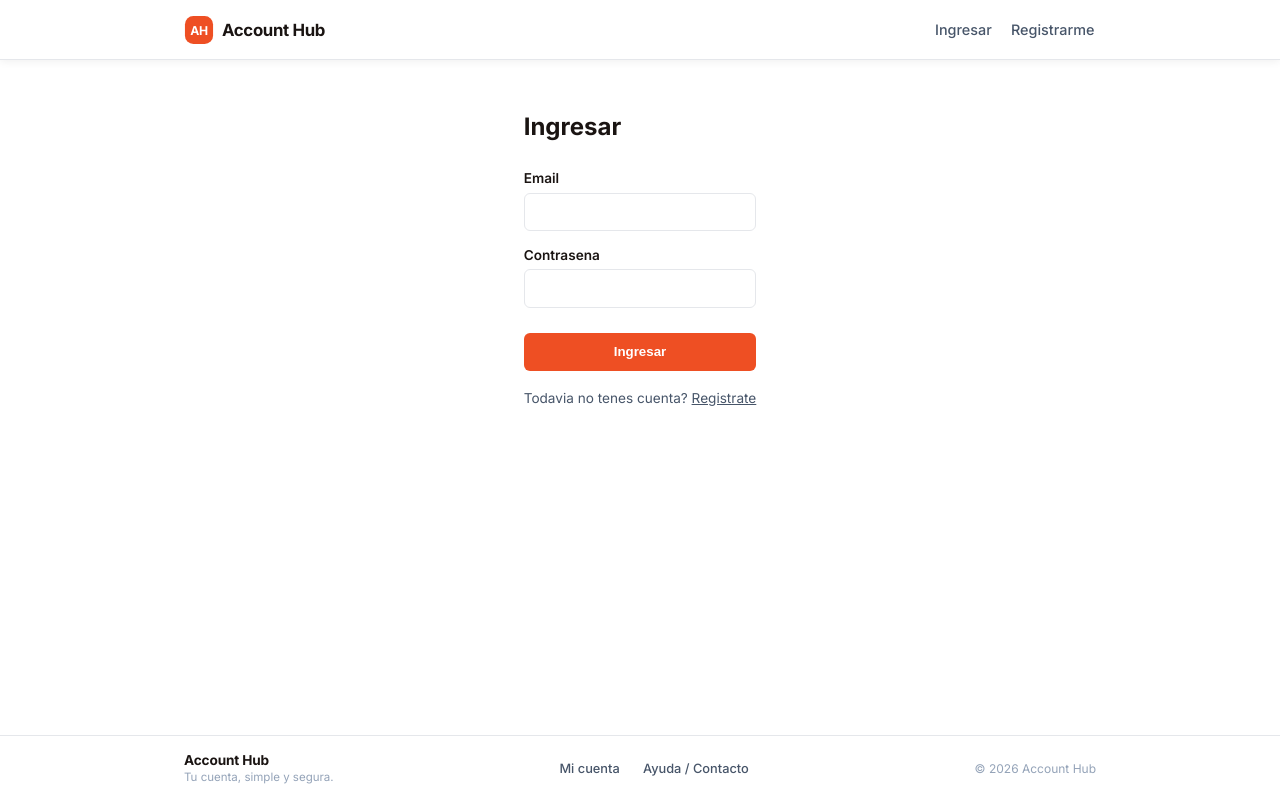
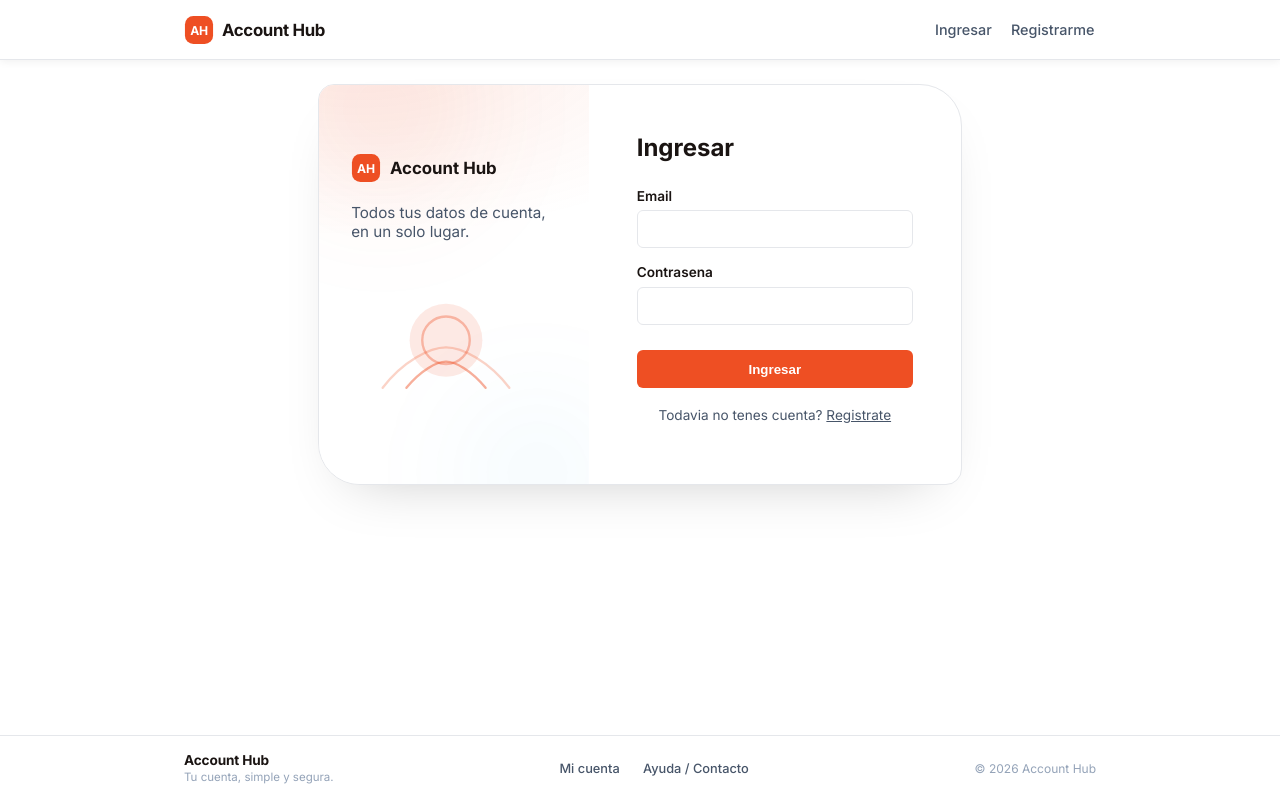
Before and after one commit to Sincro-arg/AH-front, an Angular app: page /login in a window 1280 px wide. Built offline with nearby package versions, Linux system fonts and the light colour scheme.

Commit message:
tarea 620: dar presencia visual a login y registro con tarjeta y panel de marca tipo home
Agent: c1

```diff
--- a/src/app/components/login/login.css
+++ b/src/app/components/login/login.css
@@ -1,8 +1,128 @@
-.login {
-  padding: 2rem 1.5rem;
-  max-width: 380px;
-  margin: 0 auto;
+.login-page {
+  display: flex;
+  align-items: stretch;
+  width: 100%;
+  max-width: 960px;
+  margin: 1.5rem auto;
+  border: 1px solid var(--color-border);
+  border-radius: 16px 42px 16px 42px;
+  overflow: hidden;
+  background-color: var(--color-surface);
+  box-shadow: 0 24px 60px -34px rgba(0, 0, 0, 0.25);
   font-family: var(--font-family-base);
+}
+
+/* ── Panel de marca (blobs + ilustracion, mismo patron que home-hero) ── */
+.login-page__panel {
+  position: relative;
+  flex: 1 1 42%;
+  min-width: 0;
+  overflow: hidden;
+  padding: 2.5rem 2rem;
+  display: flex;
+  align-items: center;
+  background:
+    radial-gradient(700px 320px at 15% -10%, rgba(238, 79, 35, 0.1), transparent 60%),
+    var(--color-surface);
+}
+
+.login-page__panel-bg {
+  position: absolute;
+  inset: 0;
+  z-index: 0;
+  overflow: hidden;
+  pointer-events: none;
+}
+
+.login-page__blob {
+  position: absolute;
+  border-radius: 50%;
+  filter: blur(60px);
+  opacity: 0.5;
+  will-change: transform;
+}
+
+.login-page__blob--1 {
+  width: 240px;
+  height: 240px;
+  top: -100px;
+  left: -60px;
+  background: radial-gradient(circle, rgba(238, 79, 35, 0.32), transparent 70%);
+  animation: login-blob-drift-1 20s ease-in-out infinite alternate;
+}
+
+.login-page__blob--2 {
+  width: 200px;
+  height: 200px;
+  bottom: -90px;
+  right: -50px;
+  background: radial-gradient(circle, rgba(14, 165, 233, 0.18), transparent 70%);
+  animation: login-blob-drift-2 24s ease-in-out infinite alternate;
+}
+
+@keyframes login-blob-drift-1 {
+  from {
+    transform: translate(0, 0) scale(1);
+  }
+  to {
+    transform: translate(24px, 22px) scale(1.1);
+  }
+}
+
+@keyframes login-blob-drift-2 {
+  from {
+    transform: translate(0, 0) scale(1);
+  }
+  to {
+    transform: translate(-24px, -18px) scale(1.08);
+  }
+}
+
+.login-page__panel-content {
+  position: relative;
+  z-index: 1;
+}
+
+.login-page__brand {
+  display: inline-flex;
+  align-items: center;
+  gap: 0.55rem;
+  font-weight: 800;
+  font-size: 1.05rem;
+  color: var(--color-text);
+}
+
+.login-page__brand-logo {
+  width: 30px;
+  height: 30px;
+}
+
+.login-page__tagline {
+  margin: 1rem 0 0;
+  max-width: 26ch;
+  color: var(--color-text-muted);
+  font-size: 0.95rem;
+}
+
+.login-page__illustration {
+  width: 190px;
+  max-width: 100%;
+  margin-top: 1.75rem;
+}
+
+/* ── Tarjeta con el formulario ── */
+.login-page__card {
+  flex: 1 1 58%;
+  min-width: 0;
+  padding: clamp(2rem, 5vw, 3rem) clamp(1.5rem, 5vw, 3rem);
+  display: flex;
+  flex-direction: column;
+  justify-content: center;
+  font-family: var(--font-family-base);
+}
+
+.login-page__card h1 {
+  margin: 0;
 }
 
 .login__form {
@@ -67,3 +187,49 @@
   color: var(--color-text-muted);
   text-align: center;
 }
+
+@media (max-width: 720px) {
+  .login-page {
+    flex-direction: column;
+    margin: 0;
+    border-radius: 0;
+    border-left: none;
+    border-right: none;
+    box-shadow: none;
+  }
+
+  .login-page__panel {
+    flex: none;
+    padding: 1.75rem 1.5rem 1.25rem;
+    text-align: center;
+  }
+
+  .login-page__panel-content {
+    width: 100%;
+  }
+
+  .login-page__brand {
+    justify-content: center;
+    width: 100%;
+  }
+
+  .login-page__tagline {
+    max-width: none;
+    margin-left: auto;
+    margin-right: auto;
+  }
+
+  .login-page__illustration {
+    display: none;
+  }
+
+  .login-page__card {
+    padding: 1.75rem 1.5rem 2.25rem;
+  }
+}
+
+@media (prefers-reduced-motion: reduce) {
+  .login-page__blob {
+    animation: none;
+  }
+}
--- a/src/app/components/login/login.html
+++ b/src/app/components/login/login.html
@@ -1,4 +1,42 @@
-<section class="login">
+<section class="login-page">
+  <div class="login-page__panel" aria-hidden="true">
+    <div class="login-page__panel-bg">
+      <span class="login-page__blob login-page__blob--1"></span>
+      <span class="login-page__blob login-page__blob--2"></span>
+    </div>
+
+    <div class="login-page__panel-content">
+      <span class="login-page__brand">
+        <svg class="login-page__brand-logo" viewBox="0 0 32 32" fill="none" focusable="false">
+          <rect x="1" y="1" width="30" height="30" rx="9" fill="var(--color-primary)" />
+          <text x="16" y="21.5" text-anchor="middle" font-family="Inter, sans-serif" font-size="13" font-weight="800" fill="#fff">AH</text>
+        </svg>
+        Account Hub
+      </span>
+      <p class="login-page__tagline">Todos tus datos de cuenta, en un solo lugar.</p>
+
+      <svg class="login-page__illustration" viewBox="0 0 240 180" fill="none">
+        <circle cx="120" cy="90" r="46" fill="var(--color-primary)" opacity="0.12" />
+        <circle cx="120" cy="90" r="30" stroke="var(--color-primary)" stroke-width="3" opacity="0.35" />
+        <path
+          d="M40 150c26-34 60-51 80-51s54 17 80 51"
+          stroke="var(--color-primary)"
+          stroke-width="3"
+          stroke-linecap="round"
+          opacity="0.25"
+        />
+        <path
+          d="M70 150c18-22 38-33 50-33s32 11 50 33"
+          stroke="var(--color-primary)"
+          stroke-width="3"
+          stroke-linecap="round"
+          opacity="0.45"
+        />
+      </svg>
+    </div>
+  </div>
+
+  <div class="login-page__card">
     <h1>Ingresar</h1>
 
     @if (cuentaCreada()) {
@@ -36,4 +74,5 @@
     <p class="login__footer">
       Todavia no tenes cuenta? <a routerLink="/registro">Registrate</a>
     </p>
+  </div>
 </section>
--- a/src/app/components/registro/registro.css
+++ b/src/app/components/registro/registro.css
@@ -1,8 +1,128 @@
-.registro {
-  padding: 2rem 1.5rem;
-  max-width: 420px;
-  margin: 0 auto;
+.login-page {
+  display: flex;
+  align-items: stretch;
+  width: 100%;
+  max-width: 960px;
+  margin: 1.5rem auto;
+  border: 1px solid var(--color-border);
+  border-radius: 16px 42px 16px 42px;
+  overflow: hidden;
+  background-color: var(--color-surface);
+  box-shadow: 0 24px 60px -34px rgba(0, 0, 0, 0.25);
   font-family: var(--font-family-base);
+}
+
+/* ── Panel de marca (blobs + ilustracion, mismo patron que home-hero) ── */
+.login-page__panel {
+  position: relative;
+  flex: 1 1 42%;
+  min-width: 0;
+  overflow: hidden;
+  padding: 2.5rem 2rem;
+  display: flex;
+  align-items: center;
+  background:
+    radial-gradient(700px 320px at 15% -10%, rgba(238, 79, 35, 0.1), transparent 60%),
+    var(--color-surface);
+}
+
+.login-page__panel-bg {
+  position: absolute;
+  inset: 0;
+  z-index: 0;
+  overflow: hidden;
+  pointer-events: none;
+}
+
+.login-page__blob {
+  position: absolute;
+  border-radius: 50%;
+  filter: blur(60px);
+  opacity: 0.5;
+  will-change: transform;
+}
+
+.login-page__blob--1 {
+  width: 240px;
+  height: 240px;
+  top: -100px;
+  left: -60px;
+  background: radial-gradient(circle, rgba(238, 79, 35, 0.32), transparent 70%);
+  animation: registro-blob-drift-1 20s ease-in-out infinite alternate;
+}
+
+.login-page__blob--2 {
+  width: 200px;
+  height: 200px;
+  bottom: -90px;
+  right: -50px;
+  background: radial-gradient(circle, rgba(14, 165, 233, 0.18), transparent 70%);
+  animation: registro-blob-drift-2 24s ease-in-out infinite alternate;
+}
+
+@keyframes registro-blob-drift-1 {
+  from {
+    transform: translate(0, 0) scale(1);
+  }
+  to {
+    transform: translate(24px, 22px) scale(1.1);
+  }
+}
+
+@keyframes registro-blob-drift-2 {
+  from {
+    transform: translate(0, 0) scale(1);
+  }
+  to {
+    transform: translate(-24px, -18px) scale(1.08);
+  }
+}
+
+.login-page__panel-content {
+  position: relative;
+  z-index: 1;
+}
+
+.login-page__brand {
+  display: inline-flex;
+  align-items: center;
+  gap: 0.55rem;
+  font-weight: 800;
+  font-size: 1.05rem;
+  color: var(--color-text);
+}
+
+.login-page__brand-logo {
+  width: 30px;
+  height: 30px;
+}
+
+.login-page__tagline {
+  margin: 1rem 0 0;
+  max-width: 26ch;
+  color: var(--color-text-muted);
+  font-size: 0.95rem;
+}
+
+.login-page__illustration {
+  width: 190px;
+  max-width: 100%;
+  margin-top: 1.75rem;
+}
+
+/* ── Tarjeta con el formulario ── */
+.login-page__card {
+  flex: 1 1 58%;
+  min-width: 0;
+  padding: clamp(2rem, 5vw, 3rem) clamp(1.5rem, 5vw, 3rem);
+  display: flex;
+  flex-direction: column;
+  justify-content: center;
+  font-family: var(--font-family-base);
+}
+
+.login-page__card h1 {
+  margin: 0;
 }
 
 .registro__form {
@@ -61,3 +181,49 @@
   color: var(--color-text-muted);
   text-align: center;
 }
+
+@media (max-width: 720px) {
+  .login-page {
+    flex-direction: column;
+    margin: 0;
+    border-radius: 0;
+    border-left: none;
+    border-right: none;
+    box-shadow: none;
+  }
+
+  .login-page__panel {
+    flex: none;
+    padding: 1.75rem 1.5rem 1.25rem;
+    text-align: center;
+  }
+
+  .login-page__panel-content {
+    width: 100%;
+  }
+
+  .login-page__brand {
+    justify-content: center;
+    width: 100%;
+  }
+
+  .login-page__tagline {
+    max-width: none;
+    margin-left: auto;
+    margin-right: auto;
+  }
+
+  .login-page__illustration {
+    display: none;
+  }
+
+  .login-page__card {
+    padding: 1.75rem 1.5rem 2.25rem;
+  }
+}
+
+@media (prefers-reduced-motion: reduce) {
+  .login-page__blob {
+    animation: none;
+  }
+}
--- a/src/app/components/registro/registro.html
+++ b/src/app/components/registro/registro.html
@@ -1,4 +1,42 @@
-<section class="registro">
+<section class="login-page">
+  <div class="login-page__panel" aria-hidden="true">
+    <div class="login-page__panel-bg">
+      <span class="login-page__blob login-page__blob--1"></span>
+      <span class="login-page__blob login-page__blob--2"></span>
+    </div>
+
+    <div class="login-page__panel-content">
+      <span class="login-page__brand">
+        <svg class="login-page__brand-logo" viewBox="0 0 32 32" fill="none" focusable="false">
+          <rect x="1" y="1" width="30" height="30" rx="9" fill="var(--color-primary)" />
+          <text x="16" y="21.5" text-anchor="middle" font-family="Inter, sans-serif" font-size="13" font-weight="800" fill="#fff">AH</text>
+        </svg>
+        Account Hub
+      </span>
+      <p class="login-page__tagline">Creá tu cuenta y tené todos tus datos en un solo lugar.</p>
+
+      <svg class="login-page__illustration" viewBox="0 0 240 180" fill="none">
+        <circle cx="120" cy="90" r="46" fill="var(--color-primary)" opacity="0.12" />
+        <circle cx="120" cy="90" r="30" stroke="var(--color-primary)" stroke-width="3" opacity="0.35" />
+        <path
+          d="M40 150c26-34 60-51 80-51s54 17 80 51"
+          stroke="var(--color-primary)"
+          stroke-width="3"
+          stroke-linecap="round"
+          opacity="0.25"
+        />
+        <path
+          d="M70 150c18-22 38-33 50-33s32 11 50 33"
+          stroke="var(--color-primary)"
+          stroke-width="3"
+          stroke-linecap="round"
+          opacity="0.45"
+        />
+      </svg>
+    </div>
+  </div>
+
+  <div class="login-page__card">
     <h1>Crear cuenta</h1>
 
     <form class="registro__form" [formGroup]="form" (ngSubmit)="onSubmit()">
@@ -35,4 +73,5 @@
     <p class="registro__footer">
       Ya tenes cuenta? <a routerLink="/login">Ingresa</a>
     </p>
+  </div>
 </section>
```
Lines whose indentation alone changed are shown as unchanged.
